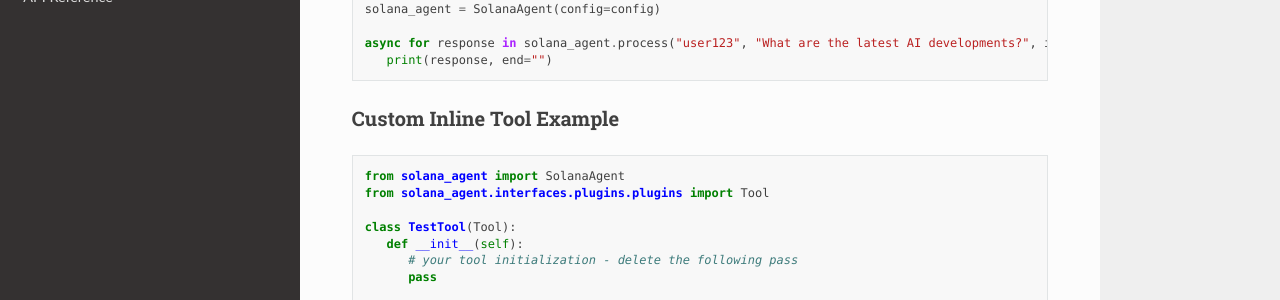
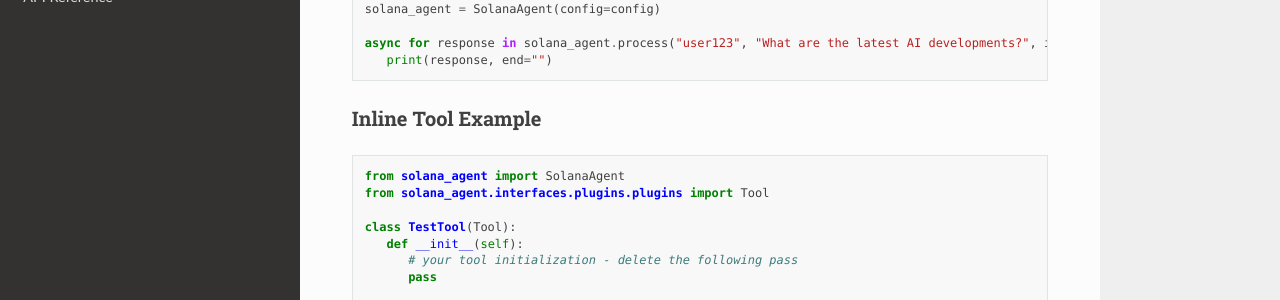
Before and after one commit to truemagic-coder/solana-agent, a Sphinx documentation site: the page built from docs/index.rst, in a window 1280 px wide and 1400 px high, scrolled down 4309 px. Shown: the part 155-455 px from the top of the window. Built offline with Sphinx 7.4.7 and the Read the Docs theme 3.1.0, drawn with Linux system fonts in a browser that asks for light colours; some of the changed text lies outside the part shown.

```diff
--- a/docs/index.rst
+++ b/docs/index.rst
@@ -258,7 +258,7 @@ Tool Example
       print(response, end="")
 
 
-Custom Inline Tool Example
+Inline Tool Example
 ~~~~~~~~~~~~~~~~~~~~~~~~~~~~
 
 .. code-block:: python
@@ -339,7 +339,7 @@ Custom Inline Tool Example
    async for response in solana_agent.process("user123", "What are the latest AI developments?"):
       print(response, end="")
 
-Custom Prompt Injection at Runtime Example
+Prompt Injection at Runtime Example
 ~~~~~~~~~~~~~~~~~~~~~~~~~~~~~~~
 
 Useful for Knowledge Base answers and FAQs.
```
Also changed, not shown: README.md (+2 -2 lines).
